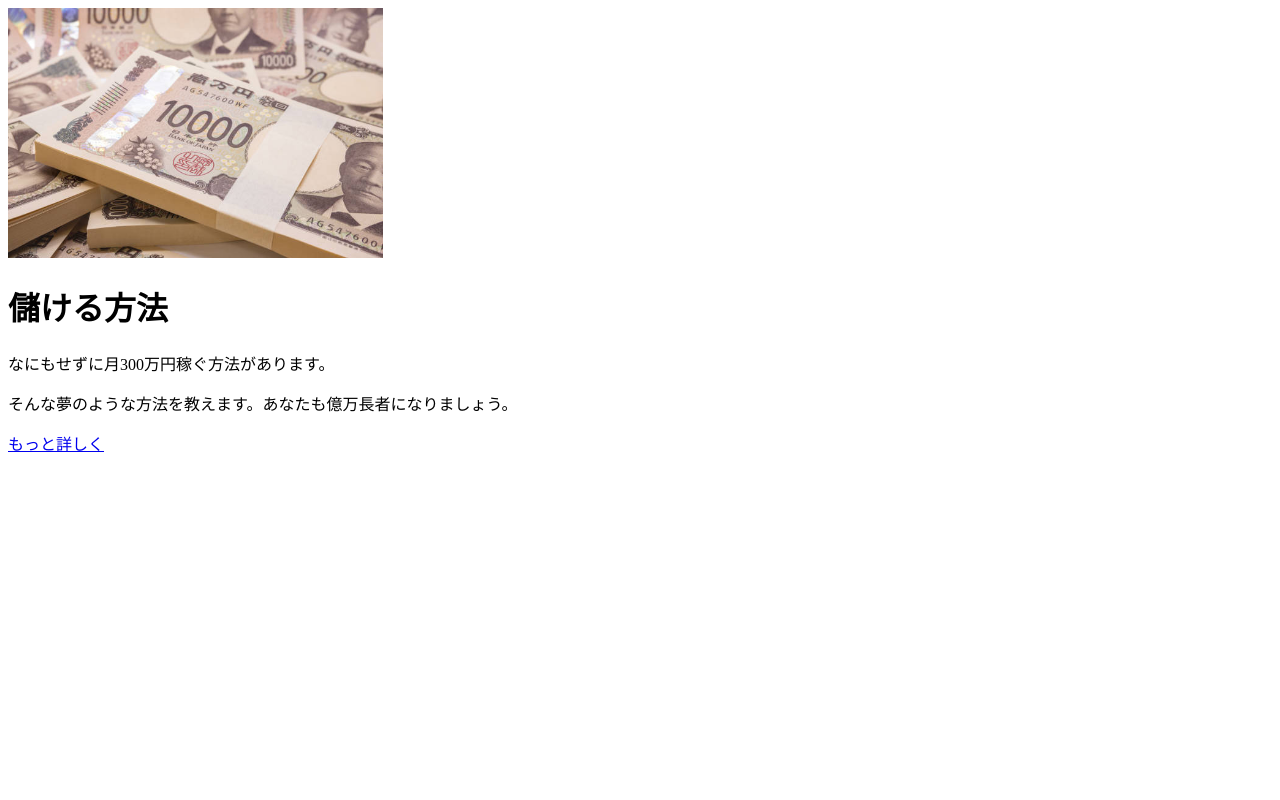
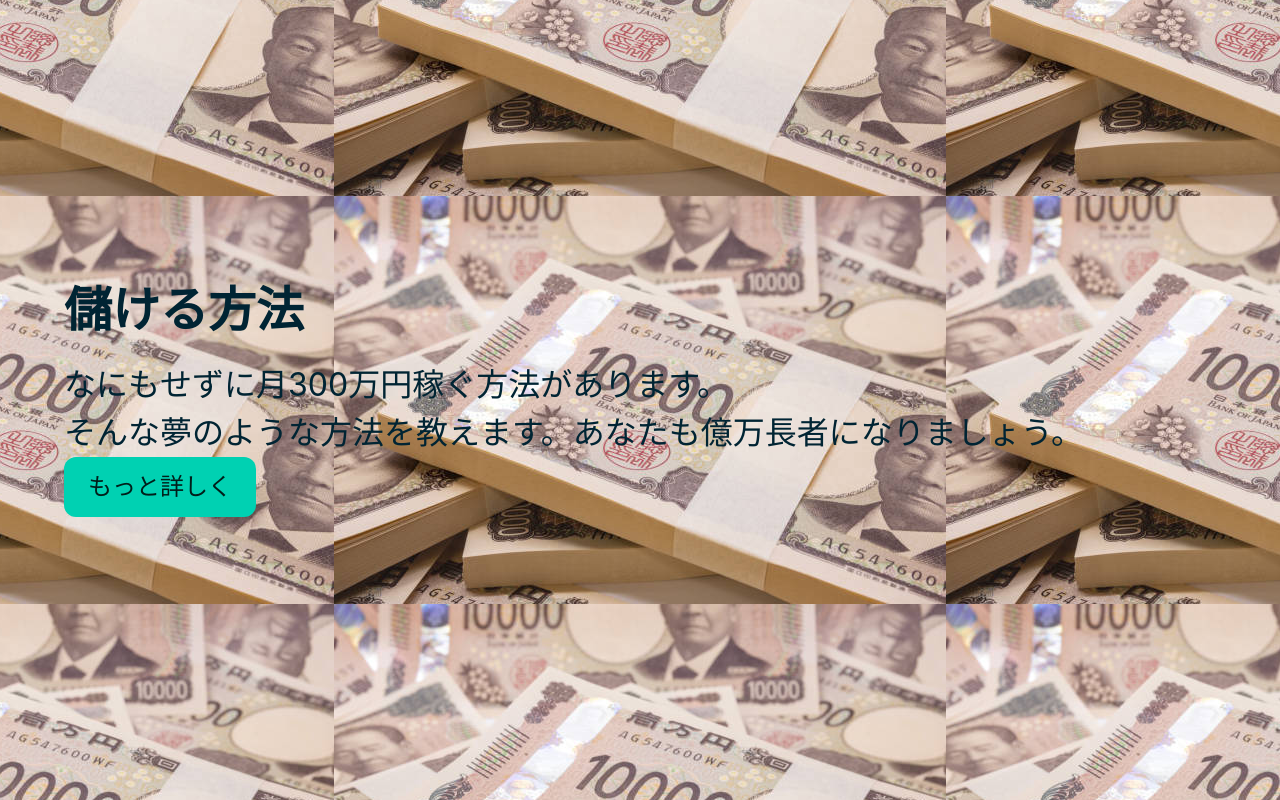
Before and after one commit to Tamago-001/wankuri, a plain HTML site: page index.html in a window 1280 px wide. Drawn offline with nearby package versions, Linux system fonts and the light colour scheme.

Commit message:
Update index.html

```diff
--- a/index.html
+++ b/index.html
@@ -1,14 +1,21 @@
 <!DOCTYPE html>
-<html lang="ja" dir="ltr">
+<html>
   <head>
     <meta charset="utf-8">
+    <meta name="viewport" content="width=device-width, initial-scale=1">
     <title>儲ける方法</title>
+    <link rel="stylesheet" href="https://cdn.jsdelivr.net/npm/bulma@1.0.4/css/bulma.min.css">
   </head>
   <body>
-    <img src="sss.jpg" alt="" height="250px">
-    <h1>儲ける方法</h1>
-    <p>なにもせずに月300万円稼ぐ方法があります。</p>
-    <p>そんな夢のような方法を教えます。あなたも億万長者になりましょう。</p>
-    <a href="invoice.html">もっと詳しく</a>
+    <section class="hero is-info is-fullheight" style="background: url(sss.jpg) center">
+      <div class="hero-body">
+        <div class="container">
+    <h1 class="title is-size-1">儲ける方法</h1>
+    <p class="is-size-3">なにもせずに月300万円稼ぐ方法があります。</p>
+    <p class="is-size-3">そんな夢のような方法を教えます。あなたも億万長者になりましょう。</p>
+    <a href="invoice.html" class="button is-primary is-large">もっと詳しく</a>
+        </div>
+       </div>
+</section>
   </body>
 </html>
```
